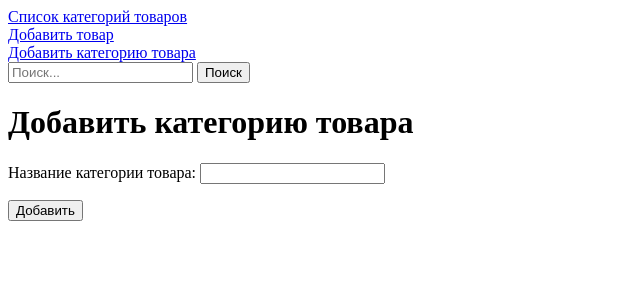
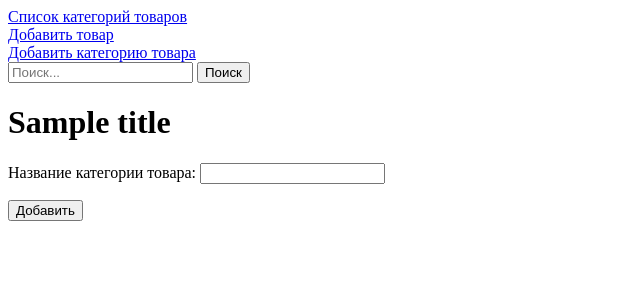
Before and after one commit to sergey-karavanets/website_with_product_catalog, a Django app: template mysite/goods/templates/create_category.html in a window 1280 px wide. Shown: the top 300 px of the page, without its empty margins (0-640 px from the left). Run offline with Django 4.2, Linux system fonts and the light colour scheme; tables that the repository leaves empty hold one stand-in row (values such as "Sample post"); the template is opened without the code that fills it: values that come from a table or form of the project are taken from there, most other values are stand-ins (such as "Sample title", 1, 10 or a date in 2020).

Commit message:
add title variable in 'create_category.html' template

```diff
--- a/mysite/goods/templates/create_category.html
+++ b/mysite/goods/templates/create_category.html
@@ -1,9 +1,9 @@
 {% extends "base.html" %}
 {% block title %}
-<title>Добавить категорию товара</title>
+<title>{{ title }}</title>
 {% endblock %}
 {% block content %}
-<h1>Добавить категорию товара</h1>
+<h1>{{ title }}</h1>
 <form method = "post">
     {% csrf_token %}
     {{ form.as_p }}
```
